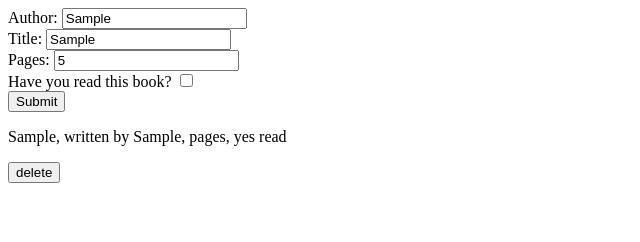
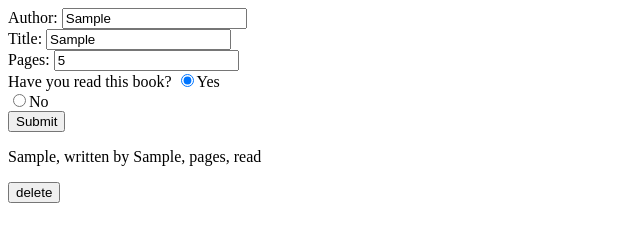
Before and after one commit to pedrogray/Library, a plain HTML site: page index.html in a window 1280 px wide. Both pictures are taken after typing "Sample", "Sample", "5" into the empty fields and a click on the button "Submit". Shown: the whole page, without its empty margins (0-640 px from the left). Drawn offline with Linux system fonts and the light colour scheme.

Commit message:
Add delete function to book listings. Add read status.

```diff
--- a/index.html
+++ b/index.html
@@ -19,8 +19,9 @@
         <input type="number" id="pages" name="pages" required><br>
 
 
-        <label for="readStatus">Have you read this book?</label>
-        <input type="checkbox" id="readStatus" value="yes read" required><br>
+        <label for="read">Have you read this book?</label>
+        <input type="radio" name="read" id="readStatus" value="read" required checked="checked">Yes<br>
+        <input type="radio" name="read" id="readStatus" value="not read" required>No<br>
 
         <button id="submit">Submit</button> <br>
 
--- a/script.js
+++ b/script.js
@@ -5,7 +5,7 @@ const errorMessagesDiv = document.querySelector(".errorMessages")
 const authorField = document.querySelector("#author")
 const titleField = document.querySelector("#title")
 const pagesField = document.querySelector("#pages")
-const readStatusField = document.querySelector("#readStatus")
+const readButtons = document.querySelectorAll("#readStatus")
 const submitButton = document.querySelector("#submit")
 
 
@@ -25,11 +25,11 @@ submitButton.addEventListener("click", function() {
     displayBook()}
 })
 
-function Book (title, author, pages, read) {
+function Book (title, author, pages, readStatus) {
     this.title = title;
     this.author = author;
     this.pages = pages;
-    this.read = read;
+    this.readStatus = readStatus;
     this.info = function () {
         return title + ", " + author + ", " + pages + " pages, " + read;
     }
@@ -39,8 +39,9 @@ function addBookToLibrary() {
     title = titleField.value;
     author = authorField.value;
     pages = pagesField.value;
-    read = readStatusField.value;
-    let newBook = new Book(title, author, pages, read);
+    readStatus= document.querySelector('[type=radio]:checked').value;
+    console.log(readStatus)
+    let newBook = new Book(title, author, pages, readStatus);
     myLibrary.push(newBook);
     newBook.data = myLibrary.indexOf(newBook)
     return newBook.data;
@@ -49,15 +50,18 @@ function addBookToLibrary() {
     function displayBook() {
     body.innerHTML=''
     ;myLibrary.forEach((book) => {
-        para = document.createElement("p");
-        para.textContent = book.title + ", written by " + book.author + ", " + "pages, " + book.read;
-        deleteButton = document.createElement("button");
+    let para = document.createElement("p");
+    para.setAttribute("id", book.data);
+    console.log (para);
+    para.textContent = book.title + ", written by " + book.author + ", " + "pages, " + book.readStatus;
+    let deleteButton = document.createElement("button");
     deleteButton.textContent= "delete";
     body.appendChild(para);
     body.appendChild(deleteButton);
     deleteButton.addEventListener("click", function() {
     myLibrary.splice(book.data, 1);
-            displayBook()
+    para.remove()
+    deleteButton.remove()
       })
    }
    )
```
Lines whose indentation alone changed are shown as unchanged.
